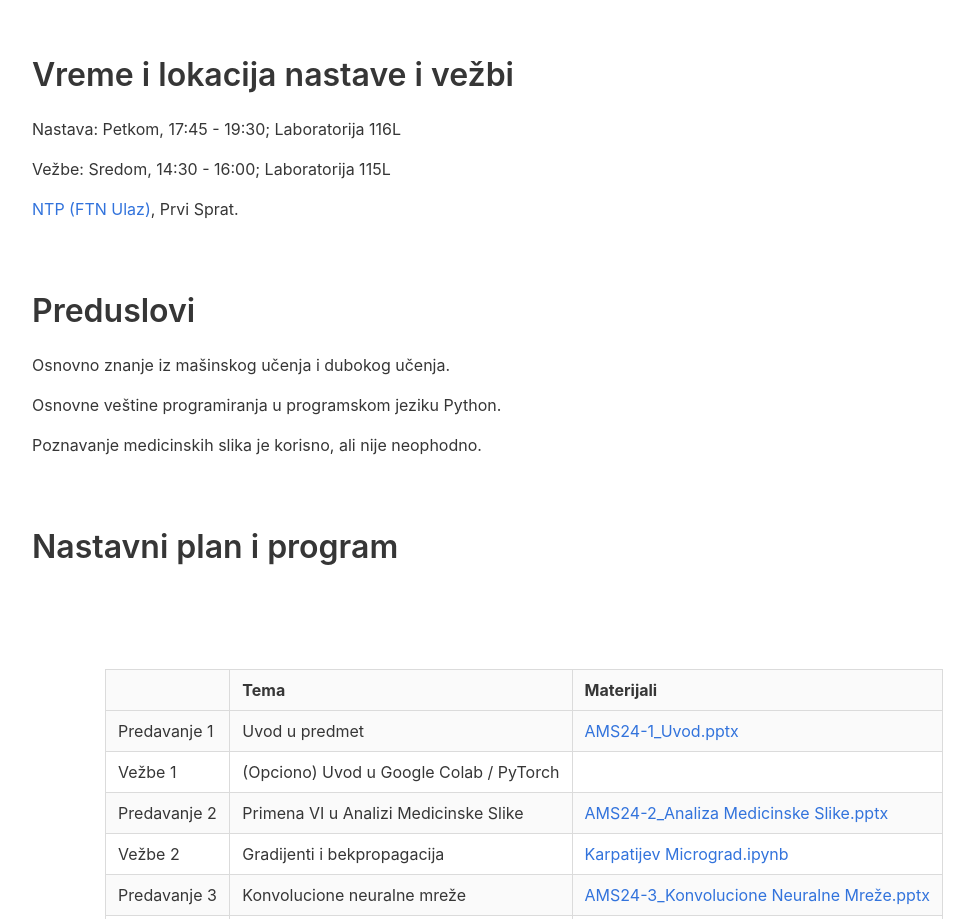
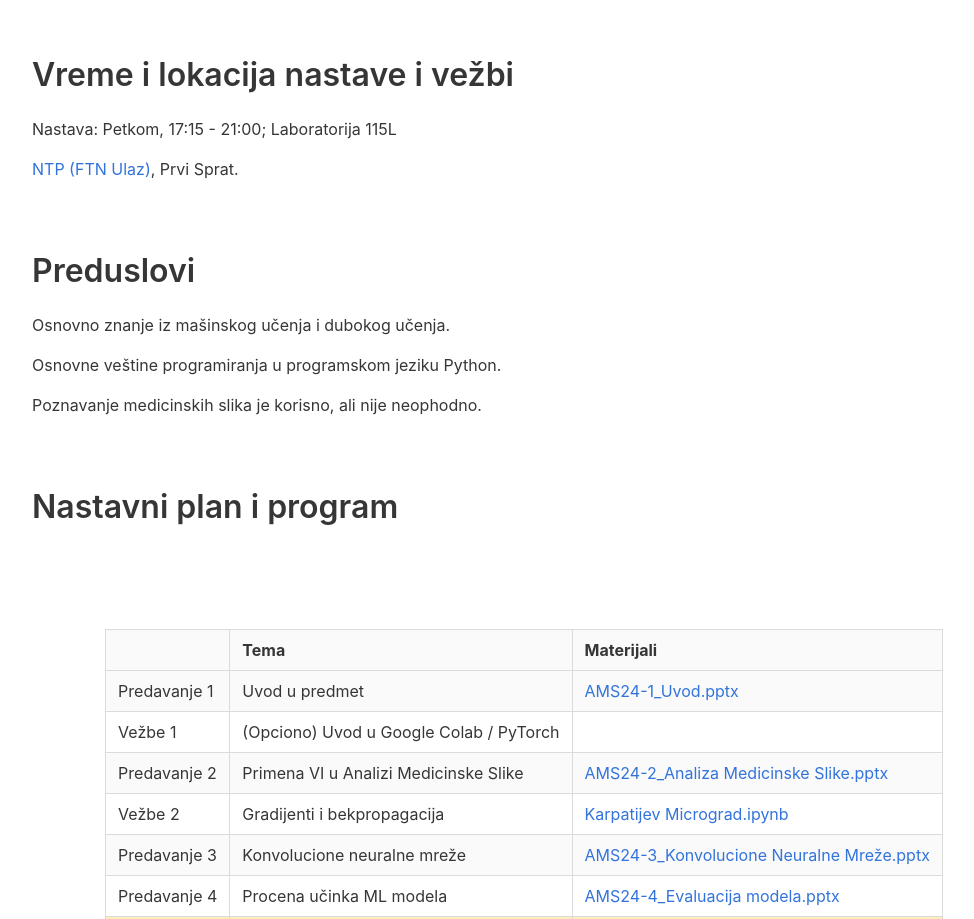
Before and after one commit to nebojsa-bozanic/analiza-medicinske-slike, a plain HTML site: page index.html in a window 1280 px wide. Shown: the part 1388-2307 px from the top of the page, without its empty margins (116-1090 px from the left). Drawn offline with nearby package versions, Linux system fonts and the light colour scheme; a web font is replaced by a local one.

Commit message:
2025 update

```diff
--- a/index.html
+++ b/index.html
@@ -461,10 +461,7 @@
           </h2>
           <div class="content has-text-justified">
             <p>
-              <span data-sr="Nastava:" data-en="Lectures:">Nastava:</span> <span data-sr="Petkom, 17:45 - 19:30; Laboratorija 116L" data-en="Fridays, 17:45 - 19:30; Laboratory 116L">Petkom, 17:45 - 19:30; Laboratorija 116L</span>
-            </p>
-            <p>
-              <span data-sr="Vežbe:" data-en="Exercises:">Vežbe:</span> <span data-sr="Sredom, 14:30 - 16:00; Laboratorija 115L" data-en="Wednesdays, 14:30 - 16:00; Laboratory 115L">Sredom, 14:30 - 16:00; Laboratorija 115L</span>
+              <span data-sr="Nastava:" data-en="Lectures:">Nastava i vežbe:</span> <span data-sr="Petkom, 17:15 - 21:00; Laboratorija 115L" data-en="Fridays, 17:415 - 21:00; Laboratory 115L">Petkom, 17:15 - 21:00; Laboratorija 115L</span>
             </p>
             <p>
               <a href="https://maps.app.goo.gl/kiQfg1S9PM545QH5A">NTP (FTN <span data-sr="Ulaz" data-en="Entrance">Ulaz</span>)</a>, <span data-sr="Prvi Sprat" data-en="First Floor">Prvi Sprat</span>.
```
